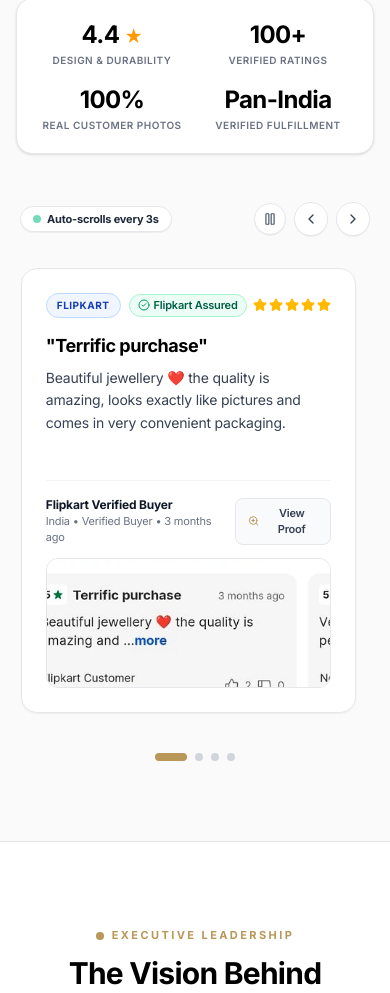
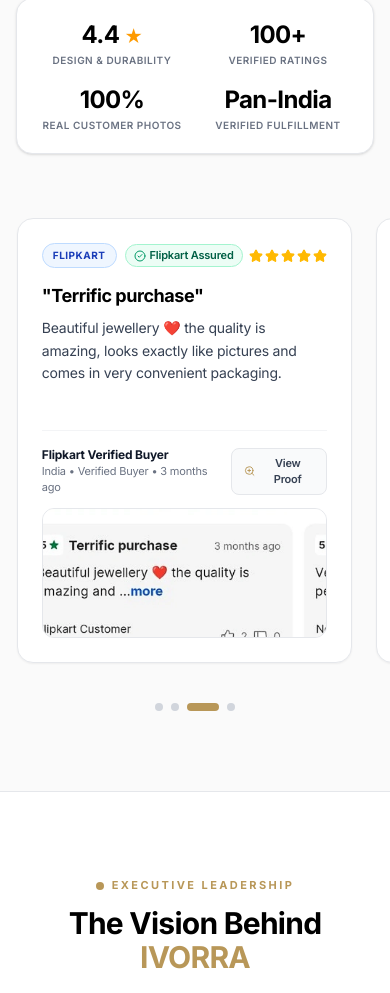
Before and after one commit to uicoder1/ivorra, a React (Vite) app: page / in a window 390 px wide. Shown: the part 9113-10106 px from the top of the page. Built offline with nearby package versions, Linux system fonts and the light colour scheme.

Commit message:
Remove control bar and enable automatic 3-second right-to-left transition

```diff
--- a/src/components/CustomerReviews.tsx
+++ b/src/components/CustomerReviews.tsx
@@ -1,6 +1,6 @@
 import { useState, useEffect, useRef } from 'react'
 import { motion, AnimatePresence } from 'framer-motion'
-import { Star, CheckCircle2, X, ZoomIn, ChevronLeft, ChevronRight, Pause, Play } from 'lucide-react'
+import { Star, CheckCircle2, X, ZoomIn } from 'lucide-react'
 
 interface ReviewItem {
   id: string
@@ -75,85 +75,56 @@ const REVIEWS: ReviewItem[] = [
   }
 ]
 
-// Duplicate review array 3 times to allow endless seamless horizontal scrolling
-const EXTENDED_REVIEWS = [...REVIEWS, ...REVIEWS, ...REVIEWS]
+// Append clones of the first two cards so the infinite loop is completely seamless on both mobile and desktop
+const SLIDES = [...REVIEWS, REVIEWS[0], REVIEWS[1]]
 
 export default function CustomerReviews() {
   const [selectedProof, setSelectedProof] = useState<string | null>(null)
-  const [isPaused, setIsPaused] = useState(false)
-  const [activeIndex, setActiveIndex] = useState(0)
-  const scrollRef = useRef<HTMLDivElement>(null)
+  const [currentIndex, setCurrentIndex] = useState(0)
+  const [isTransitioning, setIsTransitioning] = useState(true)
+  const [cardStep, setCardStep] = useState(0)
+  const cardRef = useRef<HTMLDivElement>(null)
 
-  // Auto-scroll from right to left every 3 seconds
+  // Measure card width + gap dynamically
   useEffect(() => {
-    if (isPaused || selectedProof) return
+    const measureWidth = () => {
+      if (cardRef.current) {
+        setCardStep(cardRef.current.offsetWidth + 24) // 24px = gap-6
+      }
+    }
+    measureWidth()
+    window.addEventListener('resize', measureWidth)
+    return () => window.removeEventListener('resize', measureWidth)
+  }, [])
+
+  // Automatically move from right to left every 3 seconds
+  useEffect(() => {
+    if (selectedProof) return
 
     const interval = setInterval(() => {
-      const el = scrollRef.current
-      if (!el) return
-
-      const card = el.querySelector<HTMLElement>('[data-review-card]')
-      if (!card) return
-
-      const gap = 24
-      const cardWidth = card.offsetWidth + gap
-      const setWidth = cardWidth * REVIEWS.length
-
-      // If scrolled past 2 full sets, silently reposition by 1 set width for infinite loop
-      if (el.scrollLeft >= setWidth * 2) {
-        el.scrollLeft -= setWidth
-      }
-
-      el.scrollBy({ left: cardWidth, behavior: 'smooth' })
+      setIsTransitioning(true)
+      setCurrentIndex((prev) => prev + 1)
     }, 3000)
 
     return () => clearInterval(interval)
-  }, [isPaused, selectedProof])
+  }, [selectedProof])
 
-  // Track active index based on scroll position
-  const handleScroll = () => {
-    const el = scrollRef.current
-    if (!el) return
-    const card = el.querySelector<HTMLElement>('[data-review-card]')
-    if (!card) return
-    const cardWidth = card.offsetWidth + 24
-    const idx = Math.round(el.scrollLeft / cardWidth) % REVIEWS.length
-    setActiveIndex(idx)
+  // When reaching the cloned card at the end, seamlessly snap back to index 0 without animation
+  useEffect(() => {
+    if (currentIndex === REVIEWS.length) {
+      const snapTimer = setTimeout(() => {
+        setIsTransitioning(false)
+        setCurrentIndex(0)
+      }, 700) // matches 700ms transition duration
+      return () => clearTimeout(snapTimer)
     }
+  }, [currentIndex])
 
-  // Manual Previous/Next Controls
-  const scrollPrev = () => {
-    const el = scrollRef.current
-    if (!el) return
-    const card = el.querySelector<HTMLElement>('[data-review-card]')
-    const cardWidth = card ? card.offsetWidth + 24 : 400
-    if (el.scrollLeft <= cardWidth) {
-      el.scrollLeft += cardWidth * REVIEWS.length
-    }
-    el.scrollBy({ left: -cardWidth, behavior: 'smooth' })
-  }
+  const activeDot = currentIndex % REVIEWS.length
 
-  const scrollNext = () => {
-    const el = scrollRef.current
-    if (!el) return
-    const card = el.querySelector<HTMLElement>('[data-review-card]')
-    const cardWidth = card ? card.offsetWidth + 24 : 400
-    const setWidth = cardWidth * REVIEWS.length
-    if (el.scrollLeft >= setWidth * 2) {
-      el.scrollLeft -= setWidth
-    }
-    el.scrollBy({ left: cardWidth, behavior: 'smooth' })
-  }
-
-  // Jump to specific review index
-  const scrollToReview = (index: number) => {
-    const el = scrollRef.current
-    if (!el) return
-    const card = el.querySelector<HTMLElement>('[data-review-card]')
-    const cardWidth = card ? card.offsetWidth + 24 : 400
-    const currentSet = Math.max(1, Math.floor(el.scrollLeft / (cardWidth * REVIEWS.length)))
-    const target = (currentSet * REVIEWS.length + index) * cardWidth
-    el.scrollTo({ left: target, behavior: 'smooth' })
+  const handleDotClick = (i: number) => {
+    setIsTransitioning(true)
+    setCurrentIndex(i)
   }
 
   return (
@@ -218,63 +189,19 @@ export default function CustomerReviews() {
           </div>
         </motion.div>
 
-        {/* Single-Line Carousel Header: Live Autoplay Indicator & Direction Controls */}
-        <div className="flex items-center justify-between max-w-7xl mx-auto mb-4 px-1">
-          <div className="flex items-center gap-2">
-            <div className="flex items-center gap-1.5 px-3 py-1 bg-white rounded-full border border-gray-200 shadow-2xs">
-              <span className={`w-2 h-2 rounded-full ${isPaused ? 'bg-amber-400' : 'bg-emerald-500 animate-pulse'}`} />
-              <span className="text-[11px] font-bold text-gray-800">
-                {isPaused ? 'Paused' : 'Auto-scrolls every 3s'}
-              </span>
-            </div>
-            <span className="hidden sm:inline-block text-[11px] text-gray-500 font-normal">
-              Hover to pause • Swipe or drag to browse
-            </span>
-          </div>
-
-          <div className="flex items-center gap-2">
-            <button
-              onClick={() => setIsPaused(!isPaused)}
-              className="p-2 rounded-full bg-white hover:bg-gray-100 border border-gray-200 text-gray-700 transition-colors shadow-2xs cursor-pointer"
-              title={isPaused ? 'Resume auto-scroll' : 'Pause auto-scroll'}
-              aria-label={isPaused ? 'Resume auto-scroll' : 'Pause auto-scroll'}
+        {/* Single-Line Seamless Horizontal Carousel Track */}
+        <div className="overflow-hidden py-4 -mx-4 px-4 sm:-mx-6 sm:px-6 lg:-mx-8 lg:px-8">
+          <div
+            style={{
+              transform: cardStep > 0 ? `translateX(-${currentIndex * cardStep}px)` : 'none',
+              transition: isTransitioning ? 'transform 700ms cubic-bezier(0.25, 1, 0.5, 1)' : 'none',
+            }}
+            className="flex gap-6 will-change-transform"
           >
-              {isPaused ? <Play className="w-3.5 h-3.5 text-[#B89758]" /> : <Pause className="w-3.5 h-3.5 text-gray-600" />}
-            </button>
-            <button
-              onClick={scrollPrev}
-              className="p-2 rounded-full bg-white hover:bg-gray-100 border border-gray-200 text-gray-700 transition-colors shadow-2xs cursor-pointer"
-              title="Previous review"
-              aria-label="Previous review"
-            >
-              <ChevronLeft className="w-4 h-4" />
-            </button>
-            <button
-              onClick={scrollNext}
-              className="p-2 rounded-full bg-white hover:bg-gray-100 border border-gray-200 text-gray-700 transition-colors shadow-2xs cursor-pointer"
-              title="Next review"
-              aria-label="Next review"
-            >
-              <ChevronRight className="w-4 h-4" />
-            </button>
-          </div>
-        </div>
-
-        {/* Single-Line Horizontal Carousel Track */}
-        <div
-          ref={scrollRef}
-          onScroll={handleScroll}
-          onMouseEnter={() => setIsPaused(true)}
-          onMouseLeave={() => setIsPaused(false)}
-          onTouchStart={() => setIsPaused(true)}
-          onTouchEnd={() => setIsPaused(false)}
-          className="flex gap-6 overflow-x-auto scroll-smooth py-4 px-1 no-scrollbar select-none cursor-grab active:cursor-grabbing"
-          style={{ scrollbarWidth: 'none', msOverflowStyle: 'none' }}
-        >
-          {EXTENDED_REVIEWS.map((review, idx) => (
+            {SLIDES.map((review, idx) => (
               <div
                 key={`${review.id}-${idx}`}
-              data-review-card="true"
+                ref={idx === 0 ? cardRef : undefined}
                 className="w-[86vw] sm:w-[420px] lg:w-[460px] shrink-0 bg-white rounded-2xl sm:rounded-3xl p-6 sm:p-7 border border-gray-200 shadow-xs hover:shadow-md transition-shadow flex flex-col justify-between"
               >
                 <div>
@@ -355,15 +282,16 @@ export default function CustomerReviews() {
               </div>
             ))}
           </div>
+        </div>
 
         {/* Carousel Dot Indicators */}
         <div className="flex items-center justify-center gap-2 mt-6">
           {REVIEWS.map((review, i) => (
             <button
               key={review.id}
-              onClick={() => scrollToReview(i)}
+              onClick={() => handleDotClick(i)}
               className={`h-2 rounded-full transition-all duration-300 cursor-pointer ${
-                i === activeIndex ? 'w-8 bg-[#B89758]' : 'w-2 bg-gray-300 hover:bg-gray-400'
+                i === activeDot ? 'w-8 bg-[#B89758]' : 'w-2 bg-gray-300 hover:bg-gray-400'
               }`}
               aria-label={`Jump to review ${i + 1}`}
               title={`Review ${i + 1}`}
```
Lines whose indentation alone changed are shown as unchanged.
